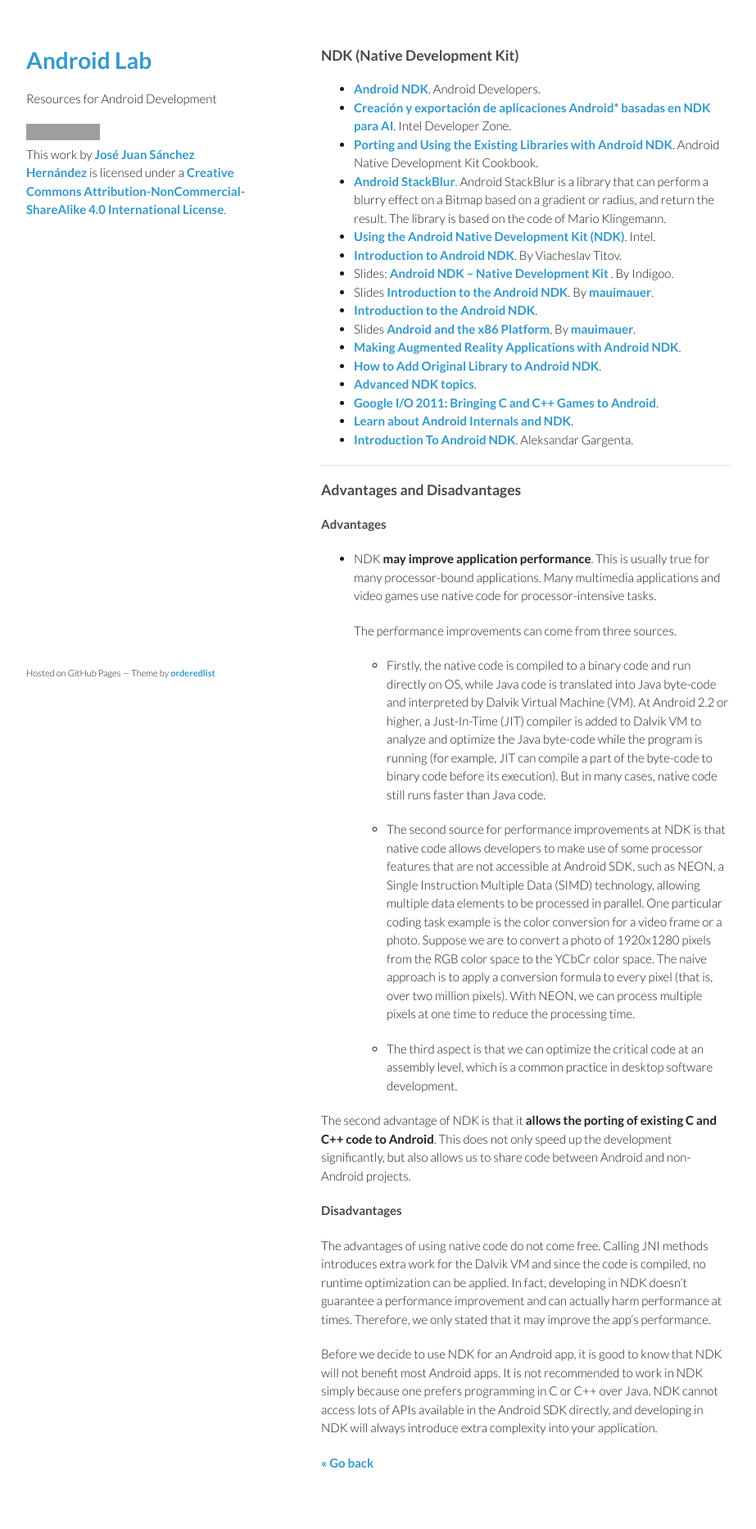
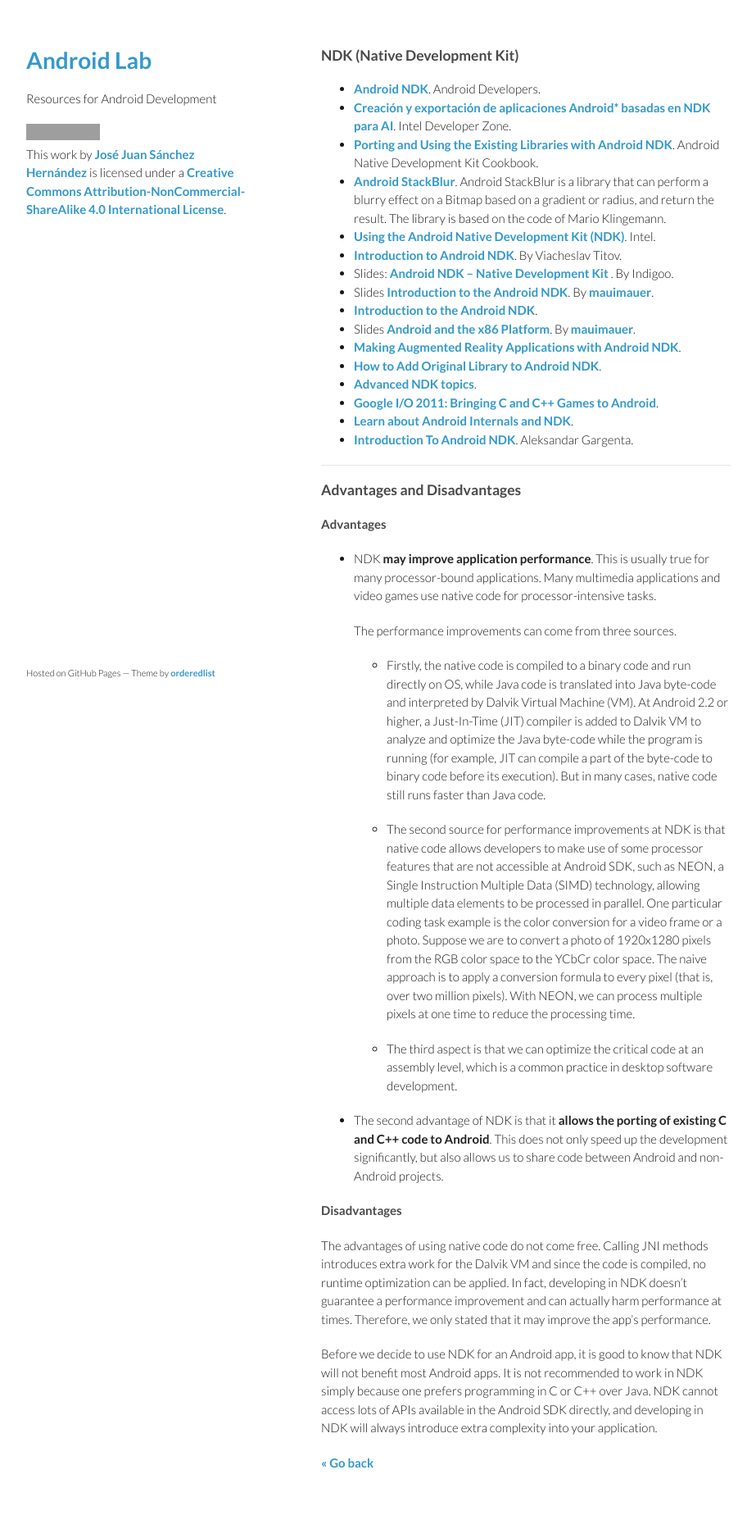
Before and after one commit to josejuansanchez/josejuansanchez.github.io, a Jekyll site: the page built from androidlab/ndk.md, in a window 1280 px wide. Shown: the whole page at 82% size, without its empty margins (178-1101 px from the left). Built offline with Jekyll 4.4.1, drawn with Linux system fonts in a browser that asks for light colours; grey boxes are pictures that could not be loaded.

Commit message:
Update ndk.md

```diff
--- a/androidlab/ndk.md
+++ b/androidlab/ndk.md
@@ -38,7 +38,7 @@
 
    * The third aspect is that we can optimize the critical code at an assembly level, which is a common practice in desktop software development.
 
-The second advantage of NDK is that it **allows the porting of existing C and C++ code to Android**. This does not only speed up the development significantly, but also allows us to share code between Android and non-Android projects.
+* The second advantage of NDK is that it **allows the porting of existing C and C++ code to Android**. This does not only speed up the development significantly, but also allows us to share code between Android and non-Android projects.
 
 #### Disadvantages
 
```
